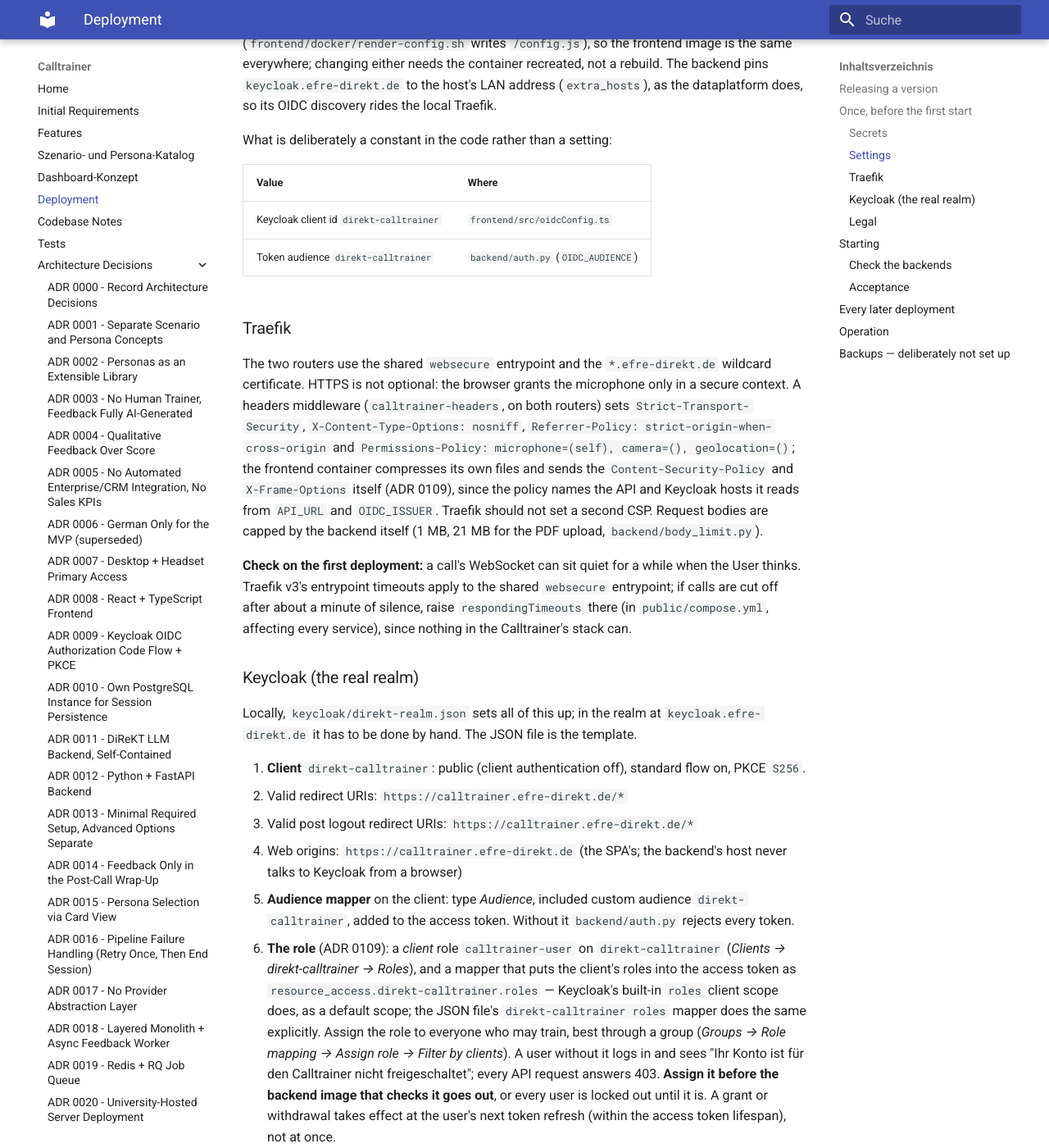
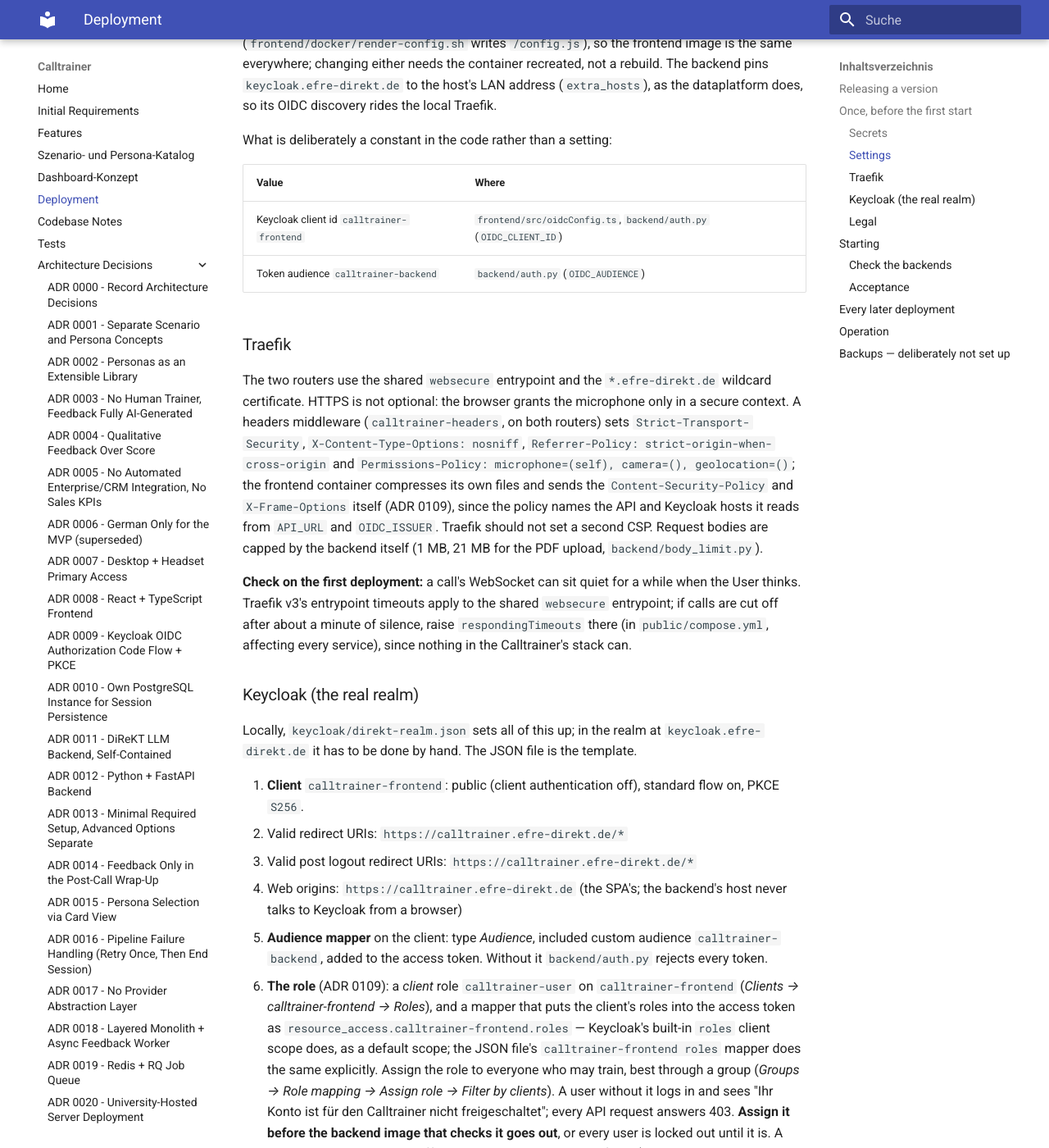
Before and after one commit to WIBWL/direkt-calltrainer, an MkDocs documentation site: the page built from docs/deployment.md, in a window 1280 px wide and 1400 px high, scrolled down 2507 px. Shown: the whole window at 82% size. Built offline with MkDocs 1.6.1 and Material for MkDocs 9.7.7, drawn with Linux system fonts in a browser that asks for light colours.

Commit message:
Change client and separate audience

```diff
--- a/dev-compose.yaml
+++ b/dev-compose.yaml
@@ -44,7 +44,7 @@ services:
       retries: 10
 
   # Dev only (start-dev, embedded H2). Imports keycloak/direkt-realm.json on boot
-  # (ADR 0009): client `direkt-calltrainer`, users alice, bob, carol
+  # (ADR 0009): client `calltrainer-frontend`, users alice, bob, carol
   # (password = username), admin console admin/admin. Import is skipped if the
   # realm already exists, so after editing the JSON:
   #
--- a/docs/deployment.md
+++ b/docs/deployment.md
@@ -59,8 +59,8 @@ What is deliberately a constant in the code rather than a setting:
 
 | Value | Where |
 |---|---|
-| Keycloak client id `direkt-calltrainer` | `frontend/src/oidcConfig.ts` |
-| Token audience `direkt-calltrainer` | `backend/auth.py` (`OIDC_AUDIENCE`) |
+| Keycloak client id `calltrainer-frontend` | `frontend/src/oidcConfig.ts`, `backend/auth.py` (`OIDC_CLIENT_ID`) |
+| Token audience `calltrainer-backend` | `backend/auth.py` (`OIDC_AUDIENCE`) |
 
 ### Traefik
 
@@ -72,12 +72,12 @@ The two routers use the shared `websecure` entrypoint and the `*.efre-direkt.de`
 
 Locally, `keycloak/direkt-realm.json` sets all of this up; in the realm at `keycloak.efre-direkt.de` it has to be done by hand. The JSON file is the template.
 
-1. **Client** `direkt-calltrainer`: public (client authentication off), standard flow on, PKCE `S256`.
+1. **Client** `calltrainer-frontend`: public (client authentication off), standard flow on, PKCE `S256`.
    - Valid redirect URIs: `https://calltrainer.efre-direkt.de/*`
    - Valid post logout redirect URIs: `https://calltrainer.efre-direkt.de/*`
    - Web origins: `https://calltrainer.efre-direkt.de` (the SPA's; the backend's host never talks to Keycloak from a browser)
-2. **Audience mapper** on the client: type *Audience*, included custom audience `direkt-calltrainer`, added to the access token. Without it `backend/auth.py` rejects every token.
-3. **The role** (ADR 0109): a *client* role `calltrainer-user` on `direkt-calltrainer` (*Clients → direkt-calltrainer → Roles*), and a mapper that puts the client's roles into the access token as `resource_access.direkt-calltrainer.roles` — Keycloak's built-in `roles` client scope does, as a default scope; the JSON file's `direkt-calltrainer roles` mapper does the same explicitly. Assign the role to everyone who may train, best through a group (*Groups → Role mapping → Assign role → Filter by clients*). A user without it logs in and sees "Ihr Konto ist für den Calltrainer nicht freigeschaltet"; every API request answers 403. **Assign it before the backend image that checks it goes out**, or every user is locked out until it is. A grant or withdrawal takes effect at the user's next token refresh (within the access token lifespan), not at once.
+2. **Audience mapper** on the client: type *Audience*, included custom audience `calltrainer-backend`, added to the access token. Without it `backend/auth.py` rejects every token.
+3. **The role** (ADR 0109): a *client* role `calltrainer-user` on `calltrainer-frontend` (*Clients → calltrainer-frontend → Roles*), and a mapper that puts the client's roles into the access token as `resource_access.calltrainer-frontend.roles` — Keycloak's built-in `roles` client scope does, as a default scope; the JSON file's `calltrainer-frontend roles` mapper does the same explicitly. Assign the role to everyone who may train, best through a group (*Groups → Role mapping → Assign role → Filter by clients*). A user without it logs in and sees "Ihr Konto ist für den Calltrainer nicht freigeschaltet"; every API request answers 403. **Assign it before the backend image that checks it goes out**, or every user is locked out until it is. A grant or withdrawal takes effect at the user's next token refresh (within the access token lifespan), not at once.
 4. **Organizations** (ADR 0060): switch them on in *Realm settings*, and add the built-in `organization` client scope to the client as a **Default** scope (not *Optional*: the SPA does not ask for it). The token then carries `"organization": ["<alias>"]`.
 5. **One Organization per company.** Its **alias** becomes the tenant's `extern_ref`: the backend creates the `tenant` row the first time a member of that Organization logs in, so a new company needs no deployment. Choose the alias carefully (at most 64 characters) — renaming it later creates a second, empty tenant and orphans the first one's shared Scenarios. The company name the app shows starts as the alias; change it with `UPDATE tenant SET name = '…' WHERE extern_ref = '<alias>'`. Keycloak's Organization name is not read.
 6. **Members**: add each user to their company's Organization. No Organization, or more than one, lands in the `default` tenant (Keycloak leaves the claim out for a member of several). Membership is a security boundary: a member reads the company's shared Scenarios, so members are added by an admin or by invitation — do not link an identity provider to an Organization in a way that lets it add users who are not the company's.
```
Also changed, not shown: CLAUDE.md (+1 -1 lines), README.md (+1 -1 lines), docs/adr/0009-keycloak-oidc-pkce-auth.md (+1 -1 lines), docs/adr/0103-one-openai-compatible-gateway-one-voice.md (+1 -1 lines), docs/adr/0109-access-and-workload-limits.md (+2 -2 lines), docs/codebase-notes.md (+1 -1 lines), 5 other files.
